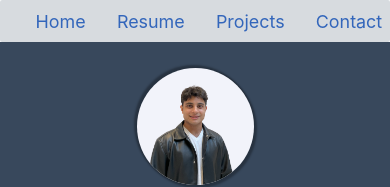
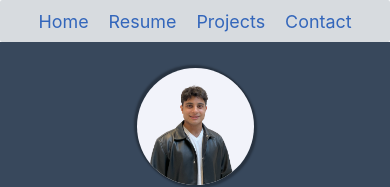
Before and after one commit to Kirazuto7/Portfolio-Website, a React (Create React App) app in the folder portfolio/: page /resume in a window 390 px wide. Shown: the top 187 px of the page. Built offline with nearby package versions, Linux system fonts and the light colour scheme.

Commit message:
fixed nav links for other routes

```diff
--- a/portfolio/src/Components/AppNavbar.js
+++ b/portfolio/src/Components/AppNavbar.js
@@ -1,9 +1,10 @@
+import { isMobile, isPortraitMode } from '../Exports';
 import Styles from '../Styles/AppNavbar.module.css';
 
 function AppNavbar() {
     return(
-        <section id="NavBar" className={Styles.NavLinks}>
-            <a href="/" className={Styles.Link}>Home</a>
+        <section id="NavBar" className={(window.location.pathname === ("/") && isMobile() && isPortraitMode()) ? Styles.HomepageNavLinks : Styles.NavLinks}>
+            <a href="/" className={(window.location.pathname === ("/") && isMobile() && isPortraitMode()) ? Styles.HomepageLink : Styles.Link}>Home</a>
             <a href="/resume" className={Styles.Link}>Resume</a>
             <a href="/projects" className={Styles.Link}>Projects</a>
             <a href="mailto:jordansukhnyc@gmail.com" className={Styles.Link}>Contact</a>
--- a/portfolio/src/Styles/AppNavbar.module.css
+++ b/portfolio/src/Styles/AppNavbar.module.css
@@ -1,4 +1,20 @@
 .NavLinks {
+    height: 5vh;
+    object-fit: contain;
+    display: flex;
+    flex-direction: row;
+    gap: 2em;
+    position: fixed;
+    top: 0;
+    right: 0;
+    background-color: #D7DBDF;
+    align-items: center;
+    border-radius: 0.25vmax;
+    padding: 0px 16px;
+    z-index: 9999;
+}
+
+.HomepageNavLinks {
     height: 5vh;
     object-fit: contain;
     display: flex;
@@ -20,7 +36,17 @@
     font-size: var(--sub_section_size);
 }
 
+.HomepageLink {
+    text-decoration: none;
+    color: var(--link_color);
+    font-size: var(--sub_section_size);
+}
+
 .Link:hover {
+    color: white;
+}
+
+.HomepageLink:hover {
     color: white;
 }
 
@@ -31,7 +57,20 @@
 }
 
 @media (orientation: portrait) {
+
     .NavLinks {
+        width: 100%;
+        left: 0;
+        justify-content: center;
+        padding: 0;
+    }
+
+    .Link {
+        font-size: var(--section_size);
+    }
+
+
+    .HomepageNavLinks {
         width: 100%;
         left: 0;
         justify-content: flex-end;
@@ -39,7 +78,7 @@
         gap: 6%;
     }
 
-    .Link {
+    .HomepageLink {
         font-size: var(--section_size);
         margin-right: 2%;
     }
```
